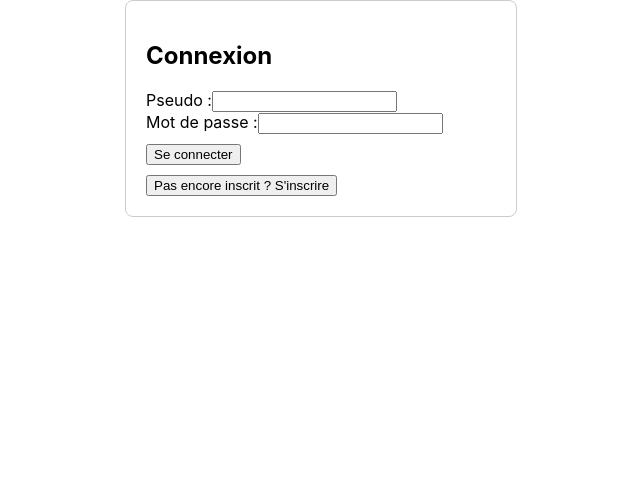
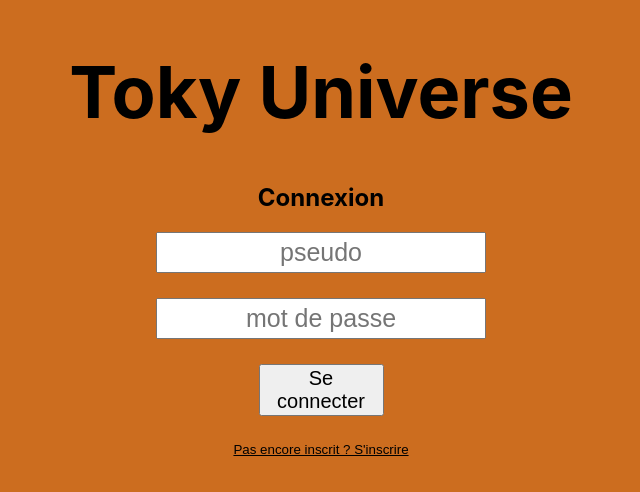
Before and after one commit to ShockieToky/TokyCardGames, a React (Create React App) app in the folder client/: page / in a window 1280 px wide. Shown: the top 492 px of the page, without its empty margins (319-959 px from the left). Built offline with nearby package versions, Linux system fonts and the light colour scheme.

Commit message:
feat: Add Accueil page and Background component, enhance InscriptionConnexion styles

```diff
--- a/client/src/App.tsx
+++ b/client/src/App.tsx
@@ -1,13 +1,13 @@
 import { BrowserRouter, Routes, Route } from 'react-router-dom';
 import Form from './pages/Form';
-import Testconnexion from './pages/Testconnexion';
+import Accueil from './pages/Accueil';
 
 function App() {
   return (
     <BrowserRouter>
       <Routes>
         <Route path="/" element={<Form />} />
-        <Route path="/Testconnexion" element={<Testconnexion />} />
+        <Route path="/Accueil" element={<Accueil />} />
       </Routes>
     </BrowserRouter>
   );
--- /dev/null
+++ b/client/src/components/background.tsx
@@ -0,0 +1,12 @@
+import React from 'react';
+import '../styles/background.css';
+
+const Background = () => (
+    <div className="background">
+        <h1>
+            Toky Universe
+        </h1>
+    </div>
+);
+
+export default Background;
--- a/client/src/components/inscriptionconnexion.tsx
+++ b/client/src/components/inscriptionconnexion.tsx
@@ -1,5 +1,6 @@
 import React, { useState } from 'react';
 import { useNavigate } from 'react-router-dom';
+import '../styles/inscriptionconnexion.css';
 
 const API_URL = 'http://localhost:8000/user';
 
@@ -53,47 +54,47 @@ const InscriptionConnexion = () => {
     };
 
     return (
-        <div style={{ maxWidth: 350, margin: 'auto', padding: 20, border: '1px solid #ccc', borderRadius: 8 }}>
+        <div className='formulaire'>
             <h2>{isRegister ? 'Inscription' : 'Connexion'}</h2>
             <form onSubmit={handleSubmit}>
                 <div>
-                    <label>Pseudo :</label>
                     <input
                         type="text"
                         value={pseudo}
                         onChange={e => setPseudo(e.target.value)}
                         required
+                        placeholder='pseudo'
                         autoComplete="username"
                     />
                 </div>
                 <div>
-                    <label>Mot de passe :</label>
                     <input
                         type="password"
                         value={password}
                         onChange={e => setPassword(e.target.value)}
                         required
+                        placeholder='mot de passe'
                         autoComplete={isRegister ? "new-password" : "current-password"}
                     />
                 </div>
                 {isRegister && (
                     <div>
-                        <label>Confirmer le mot de passe :</label>
                         <input
                             type="password"
                             value={confirmPassword}
                             onChange={e => setConfirmPassword(e.target.value)}
                             required
+                            placeholder='confirmer mot de passe'
                             autoComplete="new-password"
                         />
                     </div>
                 )}
-                <button type="submit" style={{ marginTop: 10 }}>
+                <button className='submit-button' type="submit">
                     {isRegister ? "S'inscrire" : 'Se connecter'}
                 </button>
             </form>
             <button
-                style={{ marginTop: 10 }}
+                className='switch-button'
                 onClick={() => {
                     setIsRegister(!isRegister);
                     setMessage(null);
--- a/client/src/pages/Form.tsx
+++ b/client/src/pages/Form.tsx
@@ -1,9 +1,11 @@
 import React from 'react';
+import Background from '../components/background';
 import InscriptionConnexion from '../components/inscriptionconnexion';
 
 const Form = () => {
     return (
         <div>
+            <Background />
             <InscriptionConnexion />
         </div>
     );
--- /dev/null
+++ b/client/src/styles/background.css
@@ -0,0 +1,8 @@
+body {
+    background-color: #CC6D1F;
+}
+
+h1 {
+    font-size: 72px;
+    text-align: center;
+}
--- /dev/null
+++ b/client/src/styles/inscriptionconnexion.css
@@ -0,0 +1,29 @@
+.formulaire {
+    text-align: center;
+}
+
+form {
+    display: flex;
+    flex-direction: column;
+    align-items: center;
+    gap: 25px;
+}
+
+input {
+    height: 35px;
+    text-align: center;
+    font-size: 25px;
+}
+
+.submit-button {
+    width: 125px;
+    font-size: 20px;
+}
+
+.switch-button {
+    background-color: transparent;
+    border: none;
+    color: rgb(0, 0, 0);
+    text-decoration: underline;
+    margin-top: 25px;
+}
```
Also changed, not shown: client/src/pages/Accueil.tsx (added), 1 other file (tests, documents, lock files or other folders).
